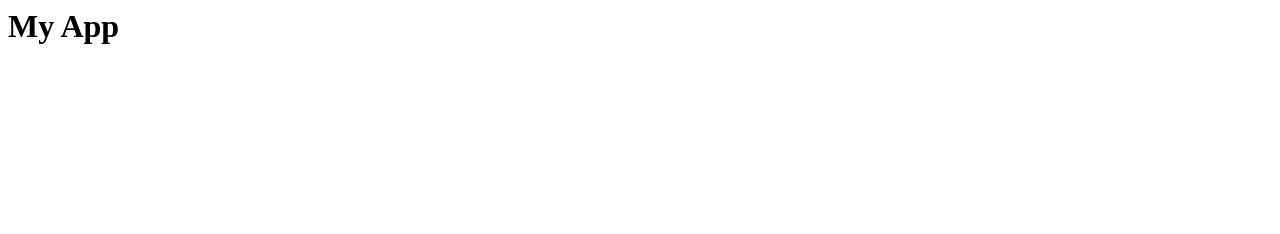
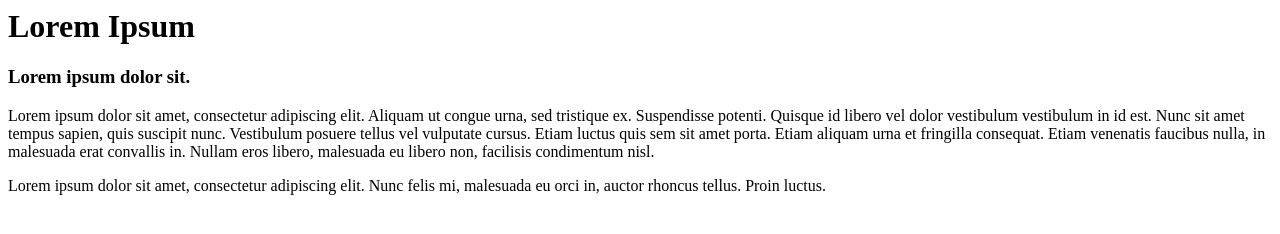
Before and after one commit to naaltunian/git-merge-conflict, a plain HTML site: page index.html in a window 1280 px wide. Drawn offline with Linux system fonts and the light colour scheme.

Commit message:
Create body

```diff
--- a/index.html
+++ b/index.html
@@ -5,6 +5,16 @@
     <title>Git Merge</title>
 </head>
 <body>
-    <h1>My App</h1>
+    <h1>Lorem Ipsum</h1>
+
+    <h3>Lorem ipsum dolor sit.</h3>
+
+    <p>
+      Lorem ipsum dolor sit amet, consectetur adipiscing elit. Aliquam ut congue urna, sed tristique ex. Suspendisse potenti. Quisque id libero vel dolor vestibulum vestibulum in id est. Nunc sit amet tempus sapien, quis suscipit nunc. Vestibulum posuere tellus vel vulputate cursus. Etiam luctus quis sem sit amet porta. Etiam aliquam urna et fringilla consequat. Etiam venenatis faucibus nulla, in malesuada erat convallis in. Nullam eros libero, malesuada eu libero non, facilisis condimentum nisl.
+    </p>
+
+    <p>
+      Lorem ipsum dolor sit amet, consectetur adipiscing elit. Nunc felis mi, malesuada eu orci in, auctor rhoncus tellus. Proin luctus.
+    </p>
 </body>
 </html>
```
